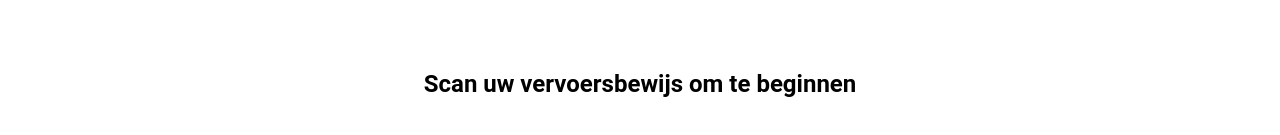
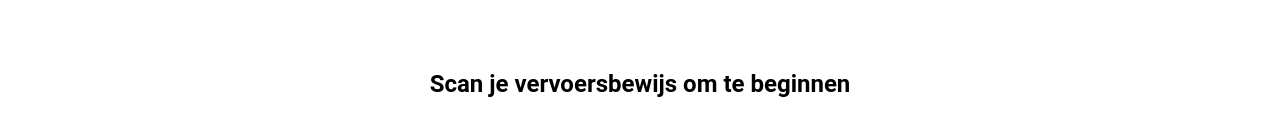
Before and after one commit to jaschahuisman/Integrated-Smart-Systems, a plain HTML site: page index.html in a window 1280 px wide. Shown: the part 641-776 px from the top of the page. Drawn offline with Linux system fonts and the light colour scheme; no server answers.

Commit message:
Update index.html

```diff
--- a/index.html
+++ b/index.html
@@ -26,7 +26,7 @@
                 <div class="eye"></div>
                 <div class="eye"></div>
             </div>
-            <h2 id="landing-message">Scan uw vervoersbewijs om te beginnen</h2>
+            <h2 id="landing-message">Scan je vervoersbewijs om te beginnen</h2>
         </div>
 
         <div id="main">
```
